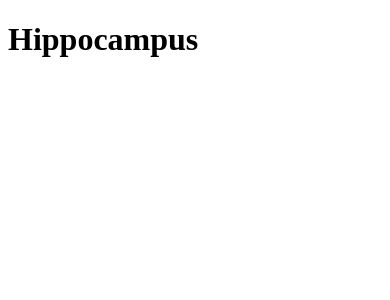
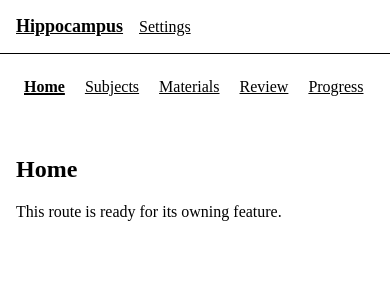
Before and after one commit to KennethVier/hippocampus, a React (Vite) app in the folder frontend/: page /home in a window 390 px wide. Shown: the top 300 px of the page. Built offline with nearby package versions, Linux system fonts and the light colour scheme.

Commit message:
feat(frontend): add application shell and routing

```diff
--- a/frontend/package.json
+++ b/frontend/package.json
@@ -13,7 +13,8 @@
   },
   "dependencies": {
     "react": "~19.2.8",
-    "react-dom": "~19.2.8"
+    "react-dom": "~19.2.8",
+    "react-router": "^7.18.2"
   },
   "devDependencies": {
     "@eslint/js": "^10.0.1",
--- a/frontend/src/app/App.tsx
+++ b/frontend/src/app/App.tsx
@@ -1,7 +1,7 @@
+import { RouterProvider } from 'react-router'
+
+import { browserRouter } from './router/browserRouter'
+
 export function App() {
-  return (
-    <main>
-      <h1>Hippocampus</h1>
-    </main>
-  )
+  return <RouterProvider router={browserRouter} />
 }
--- /dev/null
+++ b/frontend/src/app/layout/AuthPlaceholderLayout.css
@@ -0,0 +1,97 @@
+body {
+  margin: 0;
+}
+
+.app-shell {
+  min-height: 100vh;
+  color: CanvasText;
+  background: Canvas;
+}
+
+.app-header {
+  display: flex;
+  align-items: center;
+  justify-content: space-between;
+  gap: 1rem;
+  padding: 1rem;
+  border-bottom: 1px solid currentColor;
+}
+
+.product-link {
+  font-size: 1.125rem;
+  font-weight: 700;
+}
+
+.app-body {
+  display: grid;
+  grid-template-columns: minmax(10rem, 14rem) minmax(0, 1fr);
+}
+
+.primary-navigation {
+  padding: 1rem;
+}
+
+.primary-navigation ul {
+  display: grid;
+  gap: 0.25rem;
+  padding: 0;
+  margin: 0;
+  list-style: none;
+}
+
+.navigation-link {
+  display: block;
+  padding: 0.5rem;
+}
+
+.navigation-link-active {
+  font-weight: 700;
+  text-decoration-thickness: 0.125rem;
+}
+
+.main-content {
+  width: min(100%, 72rem);
+  box-sizing: border-box;
+  padding: 1.5rem;
+}
+
+.app-shell a {
+  color: inherit;
+}
+
+.app-shell a:focus-visible,
+.main-content:focus-visible {
+  outline: 0.1875rem solid currentColor;
+  outline-offset: 0.1875rem;
+}
+
+.skip-link {
+  position: absolute;
+  z-index: 1;
+  padding: 0.5rem;
+  transform: translateY(-200%);
+  background: Canvas;
+}
+
+.skip-link:focus {
+  transform: translateY(0);
+}
+
+@media (max-width: 48rem) {
+  .app-header {
+    justify-content: flex-start;
+  }
+
+  .app-body {
+    display: block;
+  }
+
+  .primary-navigation ul {
+    display: flex;
+    flex-wrap: wrap;
+  }
+
+  .main-content {
+    padding: 1rem;
+  }
+}
--- /dev/null
+++ b/frontend/src/app/layout/AuthPlaceholderLayout.tsx
@@ -0,0 +1,51 @@
+import { Link, NavLink, Outlet } from 'react-router'
+
+import './AuthPlaceholderLayout.css'
+
+const primaryNavigation = [
+  { label: 'Home', to: '/home' },
+  { label: 'Subjects', to: '/subjects' },
+  { label: 'Materials', to: '/materials' },
+  { label: 'Review', to: '/review' },
+  { label: 'Progress', to: '/progress' },
+] as const
+
+export function AuthPlaceholderLayout() {
+  return (
+    <div className="app-shell">
+      <a className="skip-link" href="#main-content">
+        Skip to main content
+      </a>
+
+      <header className="app-header">
+        <Link className="product-link" to="/home">
+          Hippocampus
+        </Link>
+        <Link to="/settings">Settings</Link>
+      </header>
+
+      <div className="app-body">
+        <nav aria-label="Primary navigation" className="primary-navigation">
+          <ul>
+            {primaryNavigation.map(({ label, to }) => (
+              <li key={to}>
+                <NavLink
+                  className={({ isActive }) =>
+                    isActive ? 'navigation-link navigation-link-active' : 'navigation-link'
+                  }
+                  to={to}
+                >
+                  {label}
+                </NavLink>
+              </li>
+            ))}
+          </ul>
+        </nav>
+
+        <main className="main-content" id="main-content" tabIndex={-1}>
+          <Outlet />
+        </main>
+      </div>
+    </div>
+  )
+}
--- /dev/null
+++ b/frontend/src/app/router/NotFoundPage.tsx
@@ -0,0 +1,11 @@
+import { Link } from 'react-router'
+
+export function NotFoundPage() {
+  return (
+    <section>
+      <h1>Page not found</h1>
+      <p>The requested page does not exist.</p>
+      <Link to="/home">Return home</Link>
+    </section>
+  )
+}
--- /dev/null
+++ b/frontend/src/app/router/RouteErrorBoundary.tsx
@@ -0,0 +1,11 @@
+import { Link } from 'react-router'
+
+export function RouteErrorBoundary() {
+  return (
+    <section>
+      <h1>Unable to display this page</h1>
+      <p>The application shell is still available. Please return home and try again.</p>
+      <Link to="/home">Return home</Link>
+    </section>
+  )
+}
--- /dev/null
+++ b/frontend/src/app/router/RoutePlaceholder.tsx
@@ -0,0 +1,12 @@
+type RoutePlaceholderProps = {
+  title: string
+}
+
+export function RoutePlaceholder({ title }: RoutePlaceholderProps) {
+  return (
+    <section>
+      <h1>{title}</h1>
+      <p>This route is ready for its owning feature.</p>
+    </section>
+  )
+}
--- /dev/null
+++ b/frontend/src/app/router/browserRouter.ts
@@ -0,0 +1,5 @@
+import { createBrowserRouter } from 'react-router'
+
+import { appRoutes } from './routes'
+
+export const browserRouter = createBrowserRouter(appRoutes)
--- /dev/null
+++ b/frontend/src/app/router/routes.tsx
@@ -0,0 +1,41 @@
+import { Navigate, type RouteObject } from 'react-router'
+
+import { AuthPlaceholderLayout } from '../layout/AuthPlaceholderLayout'
+import { NotFoundPage } from './NotFoundPage'
+import { RouteErrorBoundary } from './RouteErrorBoundary'
+import { RoutePlaceholder } from './RoutePlaceholder'
+
+export const appRoutes = [
+  {
+    path: '/',
+    element: <AuthPlaceholderLayout />,
+    children: [
+      {
+        errorElement: <RouteErrorBoundary />,
+        children: [
+          { index: true, element: <Navigate replace to="/home" /> },
+          { path: 'home', element: <RoutePlaceholder title="Home" /> },
+          { path: 'subjects', element: <RoutePlaceholder title="Subjects" /> },
+          {
+            path: 'subjects/:subjectId',
+            element: <RoutePlaceholder title="Subject" />,
+          },
+          { path: 'topics/:topicId', element: <RoutePlaceholder title="Topic" /> },
+          {
+            path: 'missions/:missionId',
+            element: <RoutePlaceholder title="Study Mission" />,
+          },
+          { path: 'materials', element: <RoutePlaceholder title="Materials" /> },
+          {
+            path: 'materials/:materialId',
+            element: <RoutePlaceholder title="Material" />,
+          },
+          { path: 'review', element: <RoutePlaceholder title="Review" /> },
+          { path: 'progress', element: <RoutePlaceholder title="Progress" /> },
+          { path: 'settings', element: <RoutePlaceholder title="Settings" /> },
+          { path: '*', element: <NotFoundPage /> },
+        ],
+      },
+    ],
+  },
+] satisfies RouteObject[]
```
Also changed, not shown: 3 other files (tests, documents, lock files or other folders).
